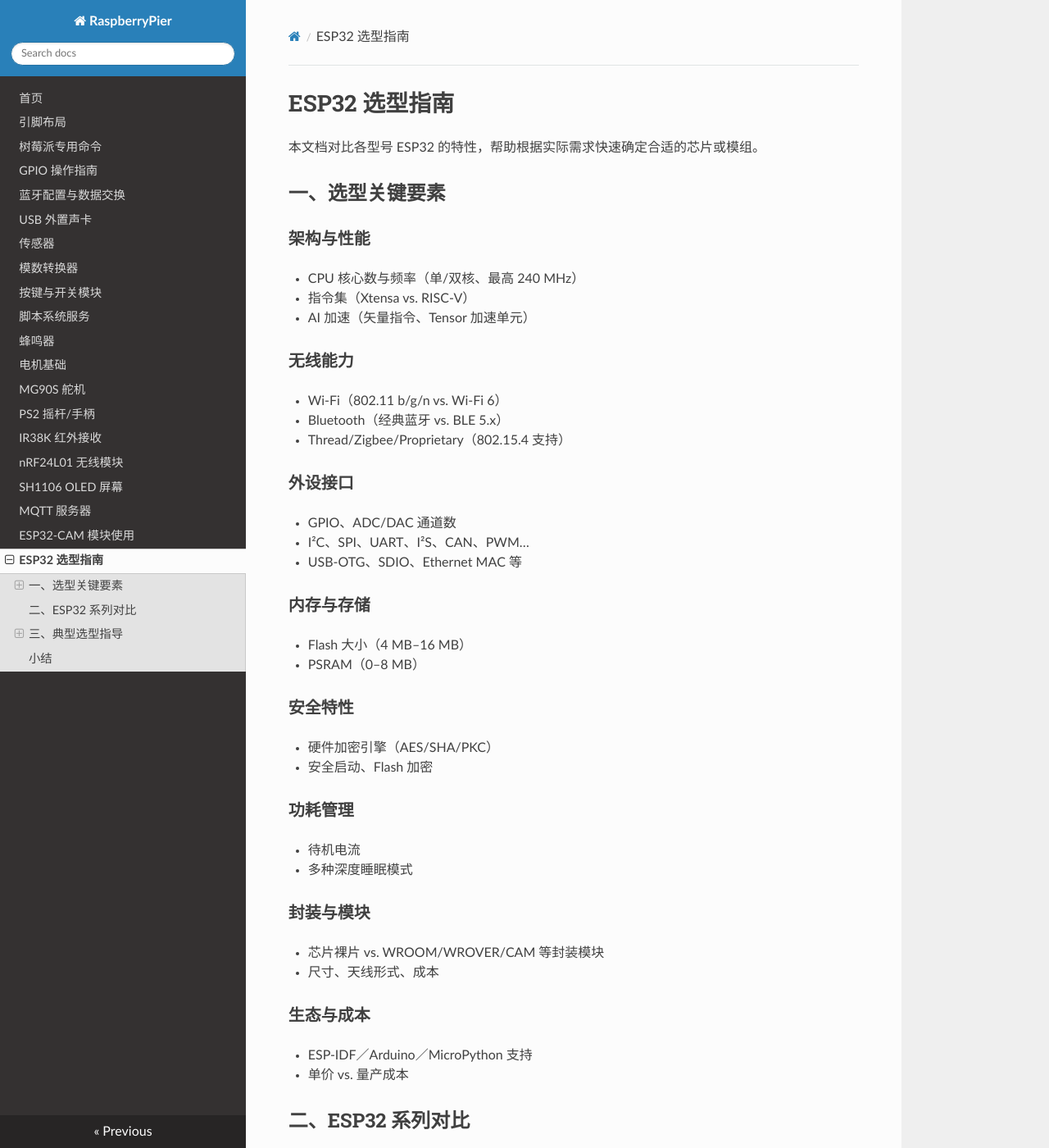
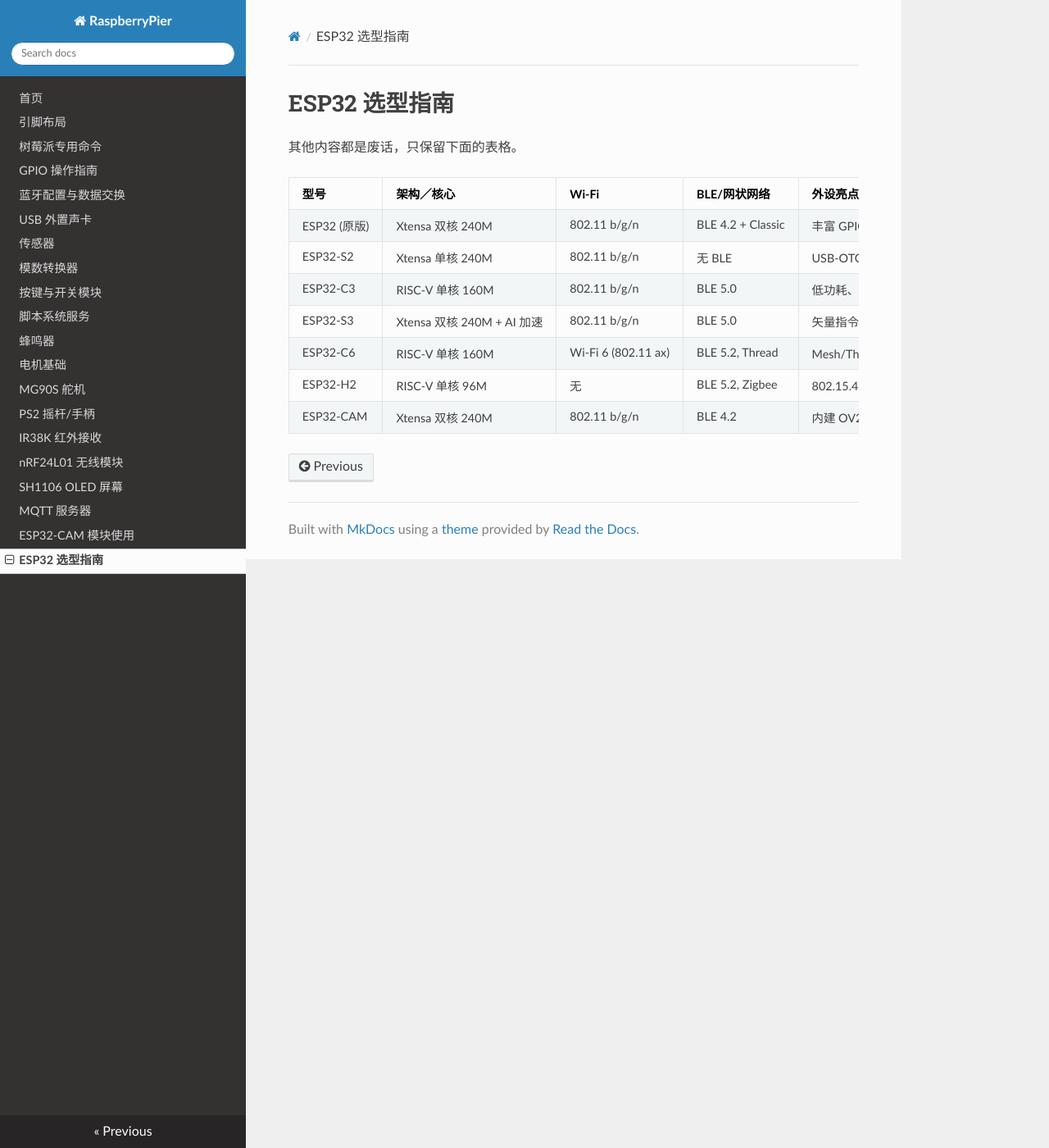
Before and after one commit to SwartzMss/RaspberryPier, an MkDocs documentation site: the page built from docs/esp32-selection.md, in a window 1280 px wide and 1400 px high. Shown: the whole window at 82% size. Built offline with MkDocs 1.6.1, drawn with Linux system fonts in a browser that asks for light colours; nearby versions of some CDN libraries; some of the changed text lies outside the part shown.

Commit message:
Simplify ESP32 selection guide

```diff
--- a/docs/esp32-selection.md
+++ b/docs/esp32-selection.md
@@ -1,45 +1,6 @@
 # ESP32 选型指南
 
-本文档对比各型号 ESP32 的特性，帮助根据实际需求快速确定合适的芯片或模组。
-
-## 一、选型关键要素
-
-### 架构与性能
-- CPU 核心数与频率（单/双核、最高 240 MHz）
-- 指令集（Xtensa vs. RISC-V）
-- AI 加速（矢量指令、Tensor 加速单元）
-
-### 无线能力
-- Wi-Fi（802.11 b/g/n vs. Wi-Fi 6）
-- Bluetooth（经典蓝牙 vs. BLE 5.x）
-- Thread/Zigbee/Proprietary（802.15.4 支持）
-
-### 外设接口
-- GPIO、ADC/DAC 通道数
-- I²C、SPI、UART、I²S、CAN、PWM…
-- USB-OTG、SDIO、Ethernet MAC 等
-
-### 内存与存储
-- Flash 大小（4 MB–16 MB）
-- PSRAM（0–8 MB）
-
-### 安全特性
-- 硬件加密引擎（AES/SHA/PKC）
-- 安全启动、Flash 加密
-
-### 功耗管理
-- 待机电流
-- 多种深度睡眠模式
-
-### 封装与模块
-- 芯片裸片 vs. WROOM/WROVER/CAM 等封装模块
-- 尺寸、天线形式、成本
-
-### 生态与成本
-- ESP-IDF／Arduino／MicroPython 支持
-- 单价 vs. 量产成本
-
-## 二、ESP32 系列对比
+其他内容都是废话，只保留下面的表格。
 
 | 型号 | 架构／核心 | Wi-Fi | BLE/网状网络 | 外设亮点 | 内存/PSRAM | USB | 典型应用场景 |
 | --- | --- | --- | --- | --- | --- | --- | --- |
@@ -50,37 +11,3 @@
 | ESP32-C6 | RISC-V 单核 160M | Wi-Fi 6 (802.11 ax) | BLE 5.2, Thread | Mesh/Thread、低延迟 | Flash 4 MB | 无 | 智能家居、工业 IoT、低延迟网络 |
 | ESP32-H2 | RISC-V 单核 96M | 无 | BLE 5.2, Zigbee | 802.15.4 专用、超低功耗 | Flash 2 MB | 无 | Zigbee/Thread 传感网络 |
 | ESP32-CAM | Xtensa 双核 240M | 802.11 b/g/n | BLE 4.2 | 内建 OV2640 摄像头接口、SD 卡槽 | Flash 4 MB | 无 | 视频监控、人脸识别 |
-
-## 三、典型选型指导
-
-### 预算 & 规模化
-- 数百节点：优先低成本 ESP32-C3
-- 高性能需求：ESP32 双核或 S3
-
-### 无线场景
-- 需要最高吞吐：原版 ESP32 / S3
-- 低延迟、大并发：C6（Wi-Fi 6）
-- Thread/Zigbee：H2 或 C6
-
-### 外设 & AI
-- USB 外设：S2/S3
-- AI 推理：S3（矢量加速）
-- 摄像头：CAM 模块
-
-### 安全 & OTA
-- 强制安全：S2（安全启动 + Flash 加密）
-- 轻量化：C3（硬件加密，足够常见场景）
-
-### 功耗敏感
-- 超低功耗：C3/C6/H2
-- 复杂算力：S2/S3（休眠切换需优化）
-
-## 小结
-- 初学者/原型：ESP32 WROOM（原版）最成熟、文档全
-- 成本 & 规模：ESP32-C3 模块
-- AI/图形/USB：ESP32-S3
-- Wi-Fi 6/Thread：ESP32-C6
-- Zigbee/超低功耗：ESP32-H2
-- 摄像头：ESP32-CAM
-
-根据你的应用侧重点（成本、性能、无线协议、安全或功耗），对照上表迅速锁定目标型号，再进一步挑选具体封装（WROOM vs. WROVER vs. CAM）即可。
```
